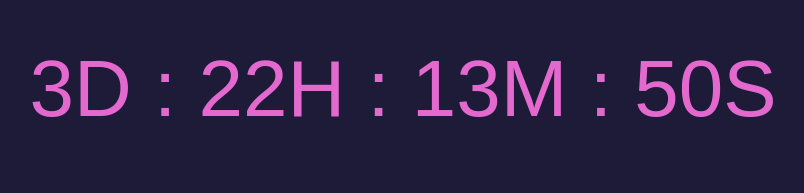
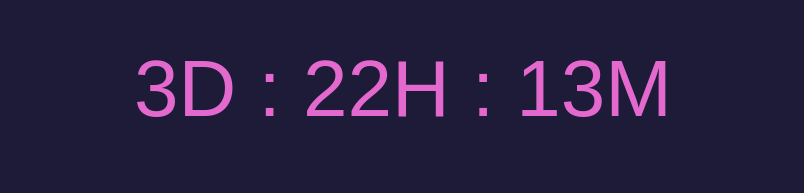
Before and after one commit to calvinjoji/countdown-timer, a plain HTML site: page index.html in a window 1280 px wide. Shown: the part 159-352 px from the top of the page, without its empty margins (237-1041 px from the left). Drawn offline with Linux system fonts and the light colour scheme.

Commit message:
Update index.html

```diff
--- a/index.html
+++ b/index.html
@@ -48,15 +48,14 @@
                 const days = Math.floor(distance / (1000 * 60 * 60 * 24));
                 const hours = Math.floor((distance % (1000 * 60 * 60 * 24)) / (1000 * 60 * 60));
                 const minutes = Math.floor((distance % (1000 * 60 * 60)) / (1000 * 60));
-                const seconds = Math.floor((distance % (1000 * 60)) / 1000);
 
                 document.getElementById("countdown").innerHTML =
-                    `${days}D : ${padZero(hours)}H : ${padZero(minutes)}M : ${padZero(seconds)}S`;
+                    `${days}D : ${padZero(hours)}H : ${padZero(minutes)}M`;
             }
         }
 
         updateCountdown();
-        const x = setInterval(updateCountdown, 1000);
+        const x = setInterval(updateCountdown, 60000); // Update every minute
     </script>
 </body>
 </html>
```
